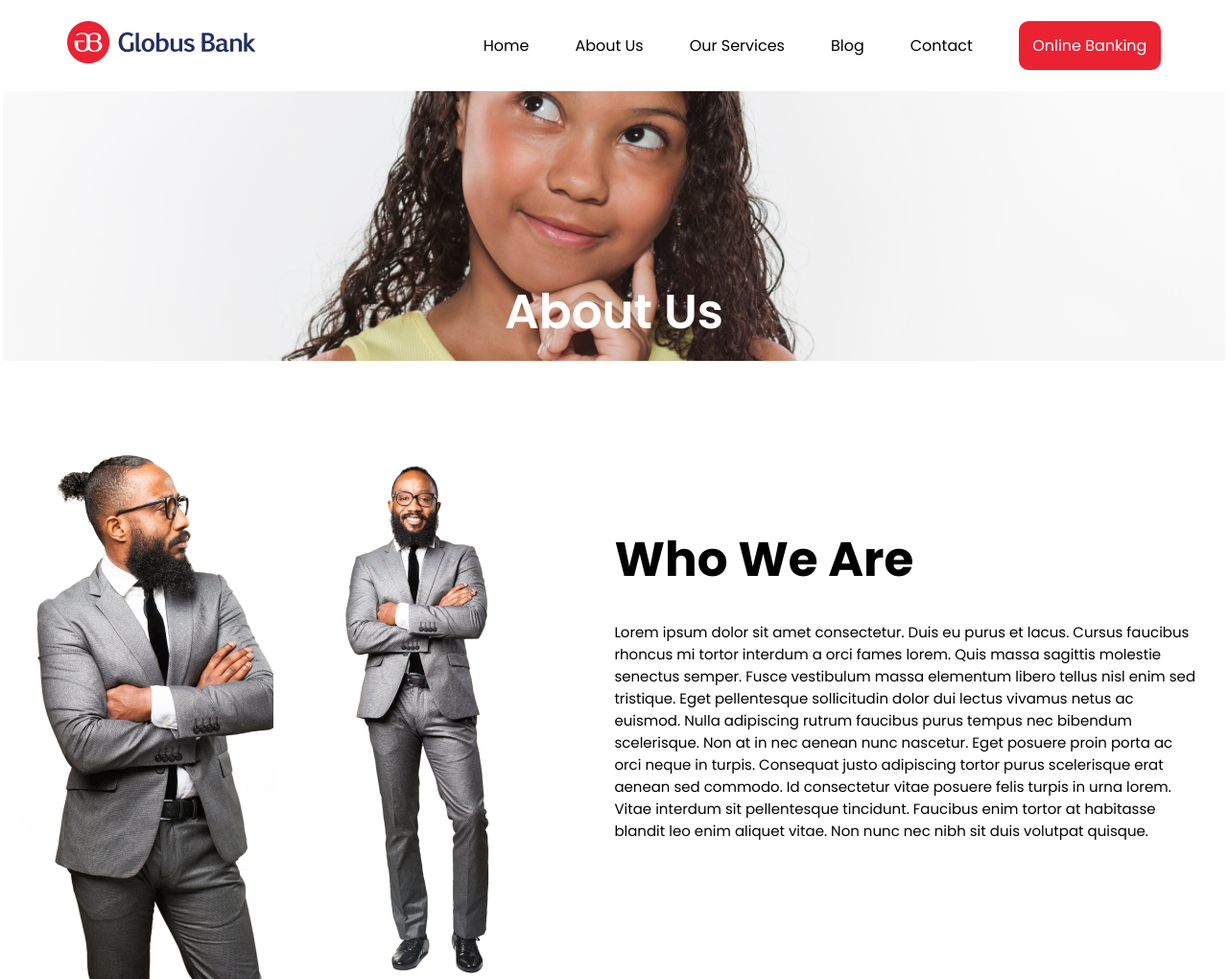
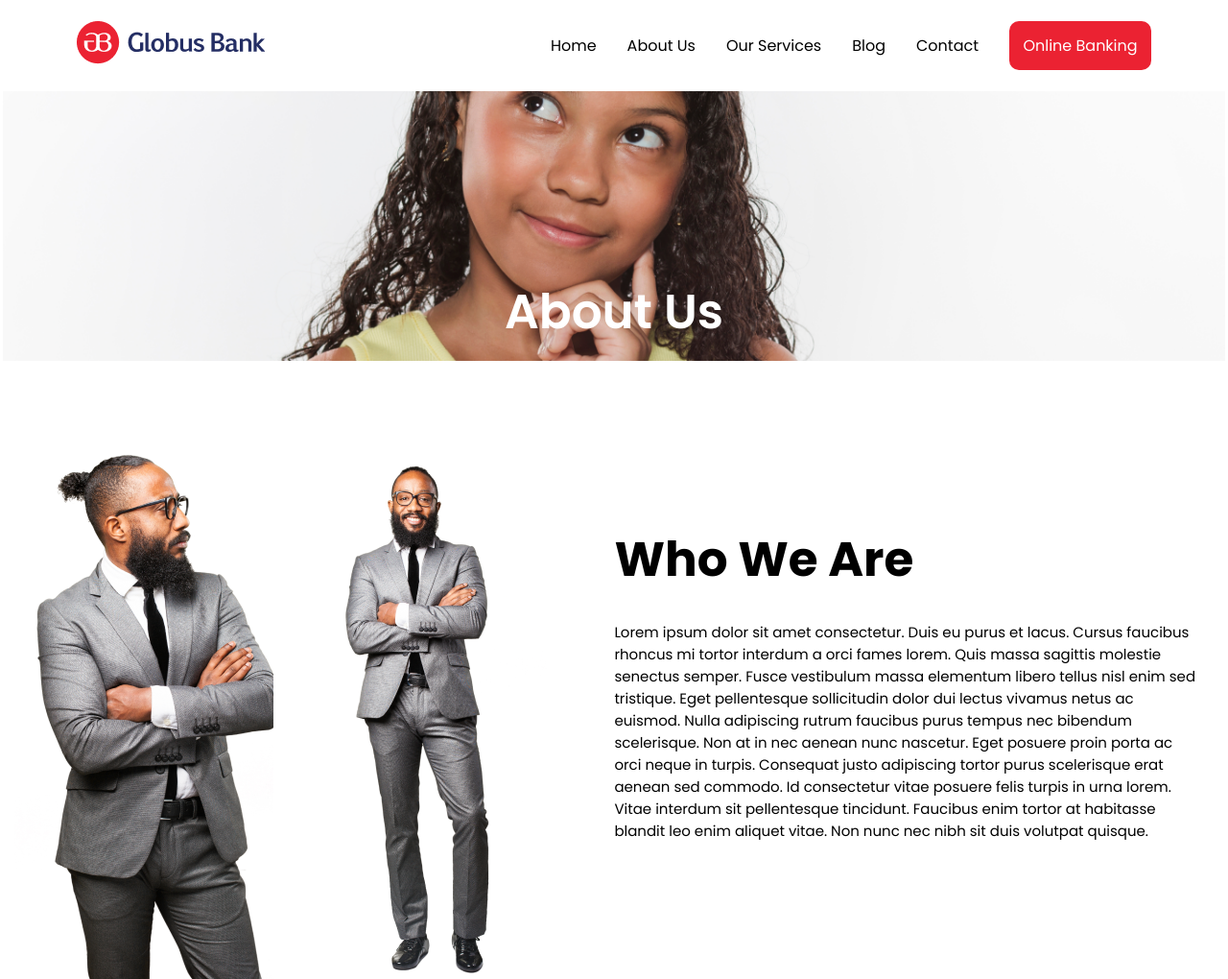
Before and after one commit to ololade154/about-page, a plain HTML site: page index.html in a window 1280 px wide. Shown: the top 1020 px of the page at 96% size. Drawn offline with Linux system fonts and the light colour scheme.

Commit message:
first commit

```diff
--- a/css/style.css
+++ b/css/style.css
@@ -36,9 +36,8 @@ a {
     width: 150px;
   }
   .navigation-bar {
-    justify-content: center !important;
-    padding: 0.2rem !important;
-    gap: 7rem !important;
+    justify-content: space-between;
+    padding: 1.5rem 1.7rem;
     height: 82px;
     /* border: 2px solid blue; */
   }
@@ -279,17 +278,15 @@ a {
     display: none;
   }
   .navigation-bar {
-    padding: 1.2rem 3rem;
-    justify-content: space-around;
-    gap: 12rem;
+    padding: 1.2rem 5rem;
+    justify-content: space-between;
   }
   .nav ul {
     display: flex;
     align-items: center;
-    justify-content: space-around;
-    gap: 3rem;
+    justify-content: space-between;
+    gap: 2rem;
   }
-
   .nav-btn {
     background-color: var(--button);
     padding: 0.8rem 0.9rem;
```
